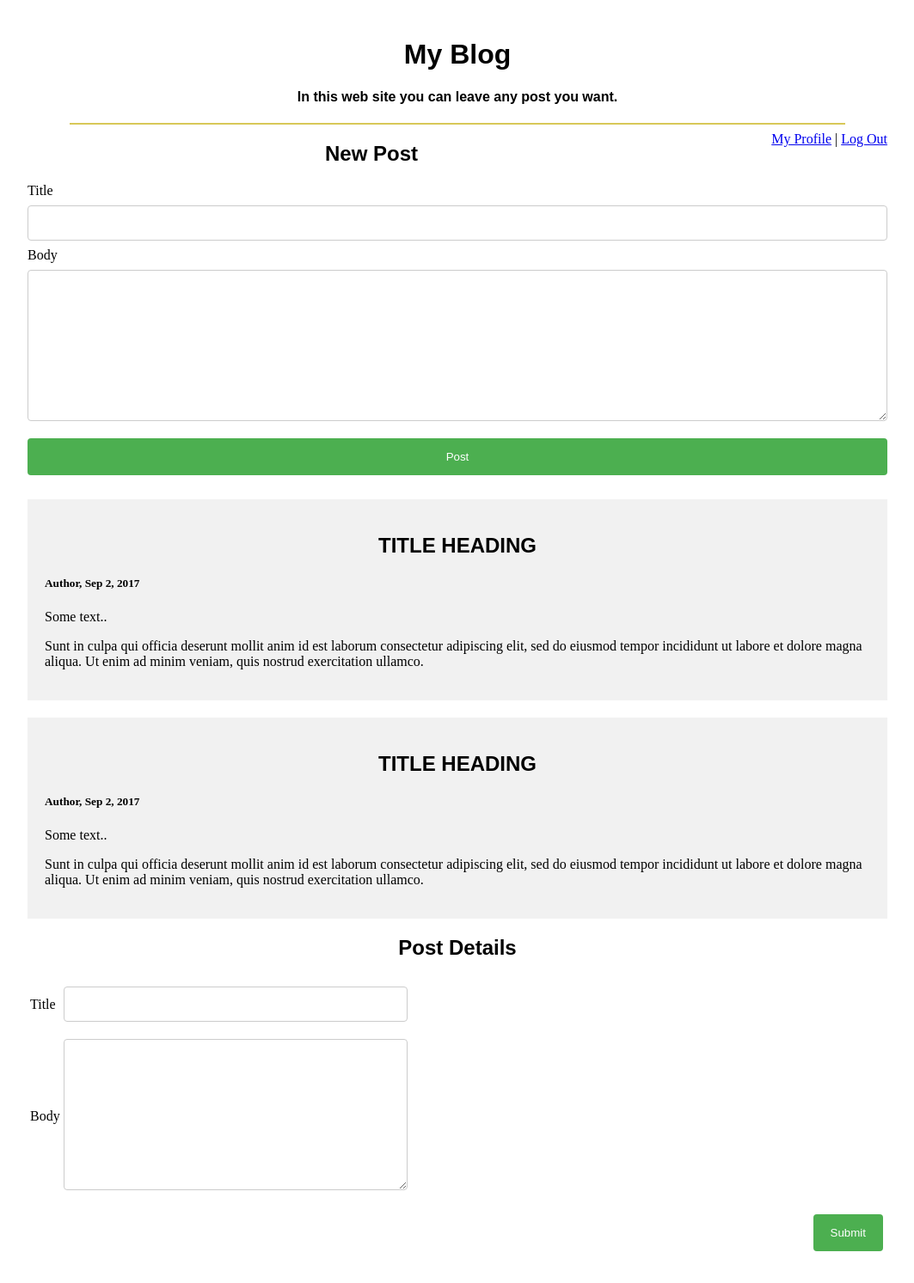
After one commit to iuthub/lab-7-Farrukhbek00, a PHP site: page /edit.php in a window 1280 px wide. The commit adds this page. Shown: the whole page at 86% size, without its empty margins (108-1171 px from the left). Run offline with PHP 8.4, Linux system fonts and the light colour scheme; the visitor is signed in with stand-in values (Sample User, id 1).

Commit message:
finalized

```diff
--- /dev/null
+++ b/webpage/edit.php
@@ -0,0 +1,78 @@
+<?php
+	include('header.php');
+
+	// block editing
+	if(!$_SESSION['isAuth']) redirect('index.php');
+
+	$id = isset($_GET['id'])?$_GET['id']:'';
+	$title = "";
+	$body = "";
+
+	if($id) {
+		$row=$postsRepo->getPost($id);
+		$title = $row['title'];
+		$body = $row['body'];
+	}
+
+
+	$titlePattern = "/^.+$/i";
+	$bodyPattern = "/^.+$/i";
+
+	$isValid = TRUE;
+
+	if($isPost) {
+		$title = $_REQUEST['title'];
+		$body = $_REQUEST['body'];
+	}
+?>
+
+<!-- main part -->
+<div class="main">
+	<div class="article">
+		<div class="article-header">
+			<h2>Post Details</h2>
+		</div>
+		<div class="article-body">
+			<table>
+				<tr>
+					<td>Title</td>
+					<td>
+						<input type="text" style="width:400px;" name="title" form="postForm" value="<?= $title ?>"/>
+						<?php if ($isPost && !preg_match($titlePattern, $title)): $isValid=false; ?>
+							<span class="error">Required field.</span>
+						<?php endif ?>
+
+					</td>
+				</tr>
+				<tr>
+					<td>Body</td>
+					<td>
+						<textarea name='body' form='postForm' style="width:400px;" rows="10" cols="50"><?= $body ?></textarea>
+					</td>
+				</tr>
+
+			</table>
+			<?php
+				if($isPost && $isValid) {
+
+					if ($id) {
+						$postsRepo->updatePost($id, $title, $body);
+					} else {
+						$postsRepo->addPost($title, $body, $_SESSION['user']['username']);
+					}
+					redirect('index.php');
+				}
+			?>
+		</div>
+		<div class="article-footer">
+			<div class="article-meta">
+
+			</div>
+			<div class="article-actions">
+				<form id="postForm" action="edit.php?id=<?= $id ?>" method="post">
+					<input type="submit" value="Submit">
+				</form>
+			</div>
+		</div>
+	</div>
+</div>
--- /dev/null
+++ b/webpage/functions.php
@@ -0,0 +1,9 @@
+<?php
+	$isPost = $_SERVER['REQUEST_METHOD'] == 'POST';
+	$action = isset($_REQUEST['action'])?$_REQUEST['action']:'';
+
+	function redirect($path) {
+		header('Location: ' . $path, true, 301);
+		exit();
+	}
+?>
--- a/webpage/header.php
+++ b/webpage/header.php
@@ -1,3 +1,27 @@
+<?php
+	session_start();
+
+	include('functions.php');
+	include('repos/connection.php')
+?>
+
+<!DOCTYPE html PUBLIC "-//W3C//DTD XHTML 1.1//EN" "http://www.w3.org/TR/xhtml11/DTD/xhtml11.dtd">
+<html xmlns="http://www.w3.org/1999/xhtml">
+	<head>
+		<title>My Personal Page</title>
+		<link href="style.css" type="text/css" rel="stylesheet" />
+	</head>
+
+	<body>
 <h1>My Blog</h1>
 <h4>In this web site you can leave any post you want.</h4>
 <hr />
+<?php
+
+	if($_SESSION['isAuth']) {
+		include('logout.php');
+	} else {
+		include('login.php');
+	}
+
+?>
--- /dev/null
+++ b/webpage/logout.php
@@ -0,0 +1,51 @@
+<?php
+	$user = $_SESSION['user'];
+	if($isPost && $action=='logout') {
+		$_SESSION['isAuth'] = false;
+		redirect('index.php');
+	}
+?>
+
+<!DOCTYPE html PUBLIC "-//W3C//DTD XHTML 1.0 Transitional//EN" "http://www.w3.org/TR/xhtml1/DTD/xhtml1-transitional.dtd">
+<html xmlns="http://www.w3.org/1999/xhtml" xml:lang="en">
+<head>
+	<meta http-equiv="Content-Type" content="text/html;charset=UTF-8">
+	<title>Login Page</title>
+	<link href="style.css" type="text/css" rel="stylesheet" />
+
+</head>
+<body>
+			<!-- Show this part after user signed in successfully -->
+		<div class="logout_panel"><a href="register.php">My Profile</a>&nbsp;|&nbsp;<a href="index.php?logout=1">Log Out</a></div>
+		<h2>New Post</h2>
+		<form action="index.php" method="post">
+			<ul class="form">
+				<li>
+					<label for="title">Title</label>
+					<input type="text" name="title" id="title" />
+				</li>
+				<li>
+					<label for="body">Body</label>
+					<textarea name="body" id="body" cols="30" rows="10"></textarea>
+				</li>
+				<li>
+					<input type="submit" value="Post" />
+				</li>
+			</ul>
+		</form>
+		<div class="onecol">
+			<div class="card">
+				<h2>TITLE HEADING</h2>
+				<h5>Author, Sep 2, 2017</h5>
+				<p>Some text..</p>
+				<p>Sunt in culpa qui officia deserunt mollit anim id est laborum consectetur adipiscing elit, sed do eiusmod tempor incididunt ut labore et dolore magna aliqua. Ut enim ad minim veniam, quis nostrud exercitation ullamco.</p>
+			</div>
+			<div class="card">
+				<h2>TITLE HEADING</h2>
+				<h5>Author, Sep 2, 2017</h5>
+				<p>Some text..</p>
+				<p>Sunt in culpa qui officia deserunt mollit anim id est laborum consectetur adipiscing elit, sed do eiusmod tempor incididunt ut labore et dolore magna aliqua. Ut enim ad minim veniam, quis nostrud exercitation ullamco.</p>
+			</div>
+		</div>
+</body>
+</html>
--- /dev/null
+++ b/webpage/repos/connection.php
@@ -0,0 +1,8 @@
+<?php
+	include('users.php');
+	include('posts.php');
+
+	$db = new PDO('mysql:dbname=blog;host=localhost', 'root', '');
+	$usersRepo = new UsersRepo($db);
+	$postsRepo = new PostsRepo($db);
+?>
--- /dev/null
+++ b/webpage/repos/posts.php
@@ -0,0 +1,45 @@
+<?php
+
+class PostsRepo {
+	private $db;
+
+	private $getPostsStmt;
+	private $getPostStmt;
+	private $addPostStmt;
+	private $updatePostStmt;
+	private $deletePostStmt;
+
+	public function __construct($db) {
+		$this->db = $db;
+		$this->getPostsStmt = $db->prepare('SELECT * FROM posts');
+		$this->getPostStmt = $db->prepare('SELECT * FROM posts WHERE id=?');
+		$this->addPostStmt = $db->prepare('INSERT INTO posts(title, body, username) VALUES(?,?,?)');
+		$this->updatePostStmt = $db->prepare('UPDATE posts SET title=?, body=? WHERE id=?');
+		$this->deletePostStmt = $db->prepare('DELETE FROM posts WHERE id=?');
+	}
+
+	public function getPosts() {
+		$this->getPostsStmt->execute();
+		return $this->getPostsStmt->fetchAll();
+	}
+
+	public function getPost($id) {
+		$this->getPostStmt->execute(array($id));
+		return $this->getPostStmt->fetch();
+	}
+
+	public function addPost($title, $body, $username) {
+		$this->addPostStmt->execute(array($title, $body, $username));
+	}
+
+	public function updatePost($id, $title, $body) {
+		$this->updatePostStmt->execute(array($title, $body, $id));
+	}
+
+	public function deletePost($id) {
+		$this->deletePostStmt->execute(array($id));
+	}
+}
+
+
+?>
--- /dev/null
+++ b/webpage/repos/users.php
@@ -0,0 +1,43 @@
+<?php
+
+class UsersRepo {
+	private $db;
+
+	private $getUserStmt;
+	private $addUserStmt;
+
+	public function __construct($db) {
+		$this->db = $db;
+		$this->getUserStmt = $db->prepare('SELECT * FROM users WHERE username=?');
+		$this->addUserStmt = $db->prepare('INSERT users(username, pwd, name, email) VALUES(?,?,?,?)');
+	}
+
+	public function getUser($username) {
+		$this->getUserStmt->execute(array($username));
+		if($this->getUserStmt->rowCount()>0) {
+			return $this->getUserStmt->fetch();
+		}
+		return NULL;
+	}
+
+	public function checkUser($username, $pwd) {
+		$user=$this->getUser($username);
+		return $user && $user['pwd']==$pwd;
+	}
+
+	public function addUser($username, $pwd, $name, $email) {
+		if (!$this->getUser($username)) {
+			$this->addUserStmt->execute(array(
+				$username,
+				$pwd,
+				$name,
+				$email,
+			));
+			return true;
+		}
+		return false;
+	}
+}
+
+
+?>
--- a/webpage/style.css
+++ b/webpage/style.css
@@ -81,3 +81,16 @@ input[type=submit] {
 input[type=submit]:hover {
   background-color: #45a049;
 }
+
+.article-footer {
+  display: flex;
+  flex-flow: row nowrap;
+  justify-content: space-between;
+  align-items: center;
+  padding: 5px;
+}
+
+.article-meta {
+  font-style: italic;
+  font-size: smaller;
+}
```
Also changed, not shown: sql/imdb_queries.sql (+54 -0 lines), webpage/delete.php (added, +12 -0 lines), webpage/index.php (+16 -65 lines), webpage/login.php (added, +39 -0 lines), webpage/register.php (+49 -7 lines), webpage/connection.php (deleted).
